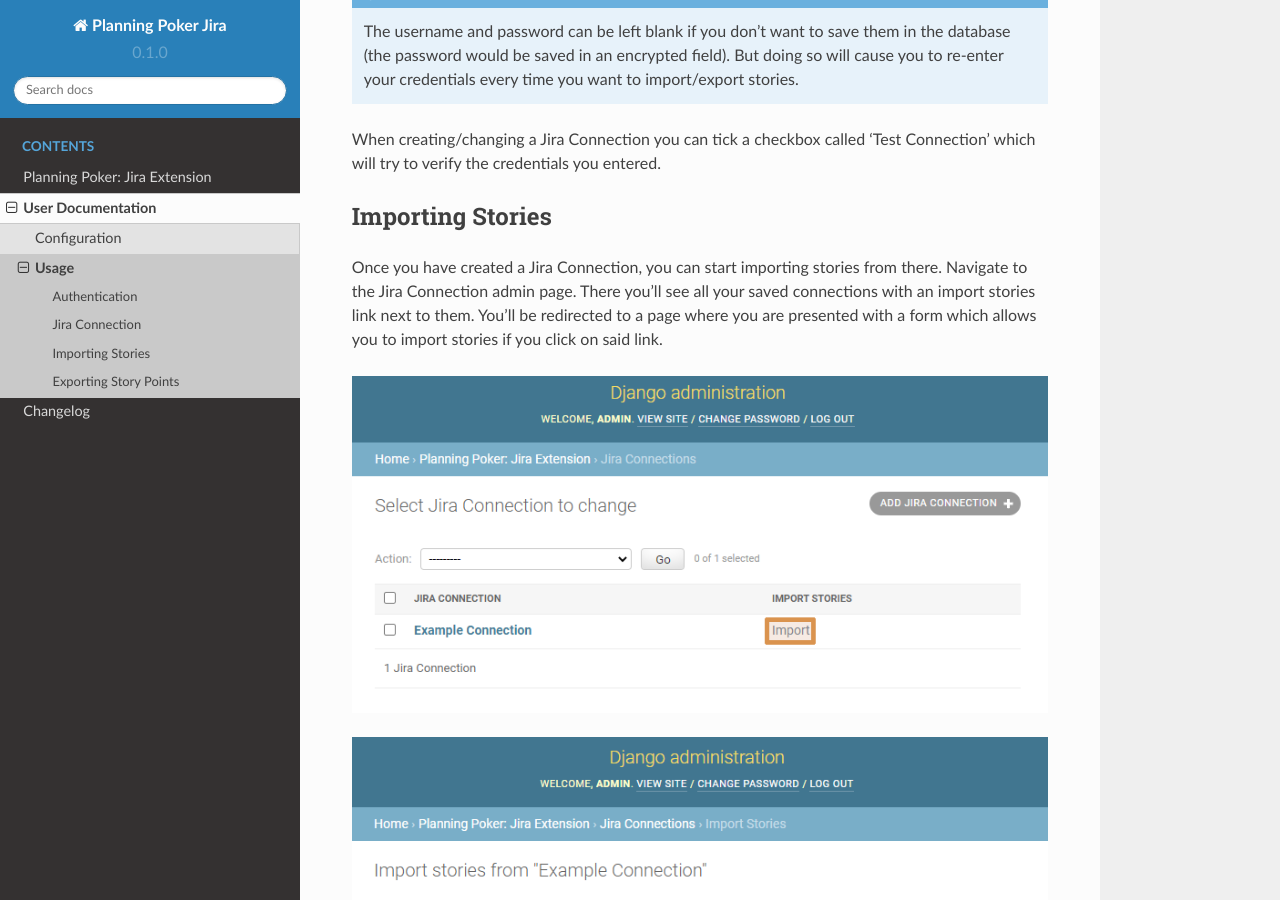
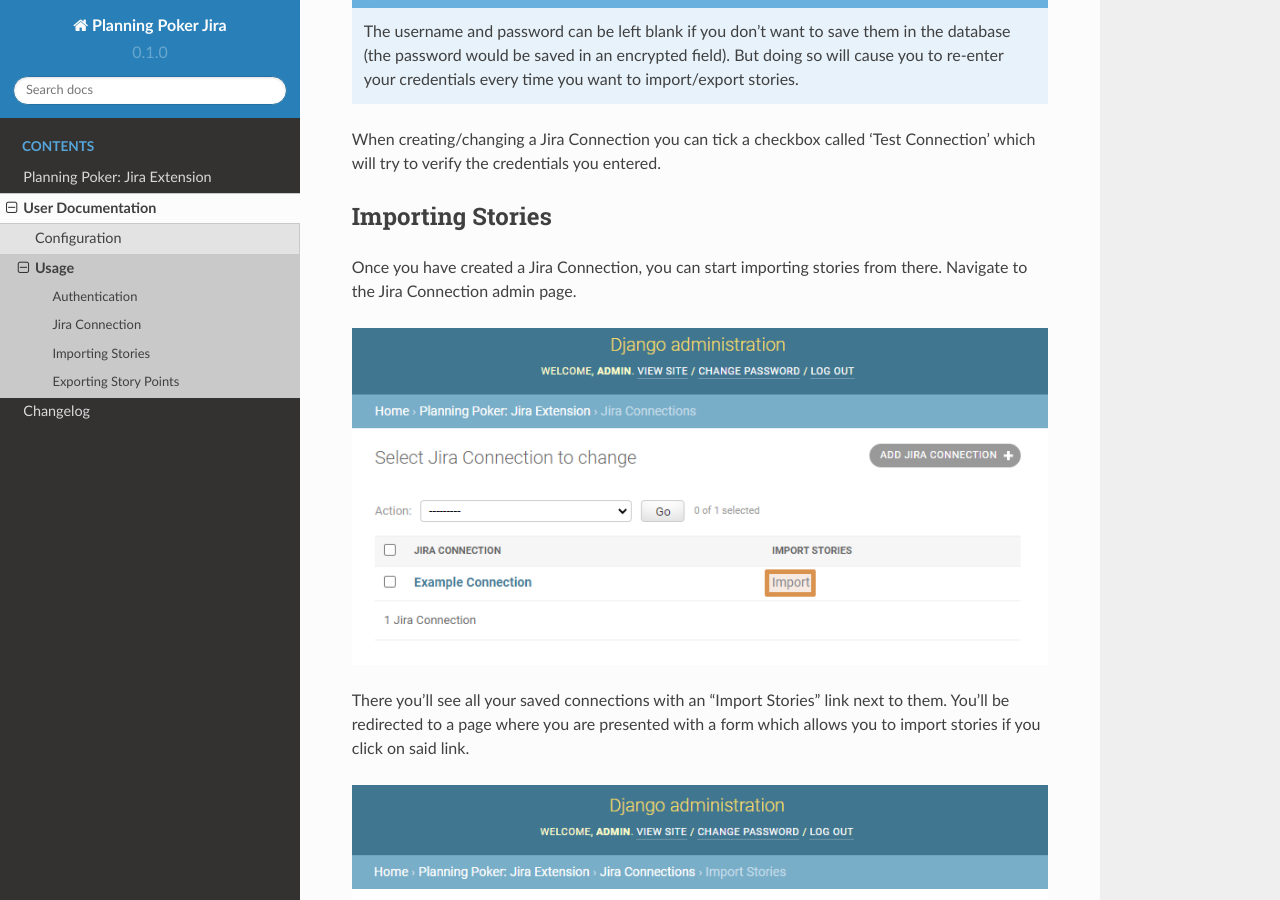
Before and after one commit to rheinwerk-verlag/planning-poker-jira, a Sphinx documentation site: the page built from docs/user_docs/how-to.rst, in a window 1280 px wide and 900 px high, scrolled down 732 px. Built offline with Sphinx 7.4.7 and the Read the Docs theme 2.0.0, drawn with Linux system fonts in a browser that asks for light colours; some of the changed text lies outside the part shown.

Commit message:
FIAE-174: Updated docs.

```diff
--- a/docs/user_docs/how-to.rst
+++ b/docs/user_docs/how-to.rst
@@ -45,11 +45,14 @@
 -----------------
 
 Once you have created a Jira Connection, you can start importing stories from there. Navigate to the Jira Connection
-admin page. There you'll see all your saved connections with an import stories link next to them. You'll be redirected
-to a page where you are presented with a form which allows you to import stories if you click on said link.
+admin page.
 
 .. figure:: /static/import_stories_link.png
    :alt: The import link is located on the right side of the Jira Connection admin page.
+
+There you'll see all your saved connections with an "Import Stories" link next to them. You'll be redirected
+to a page where you are presented with a form which allows you to import stories if you click on said link.
+
 
 .. figure:: /static/import_stories_form.png
    :alt: The form for importing stories.
@@ -84,11 +87,13 @@
 ----------------------
 
 Exporting story points is as simple as importing stories. Go to the Story admin page and select all the stories from
-which you want to export the story points. Then choose the "Export Story Points to Jira" action and click the "Go"
-button. You'll then be prompted with a form which allows you to export the story points.
+which you want to export the story points.
 
 .. figure:: /static/export_story_points_action.png
    :alt: The export story points action is located in the actions dropdown of the story admin page.
+
+Then choose the "Export Story Points to Jira" action and click the "Go"
+button. You'll then be prompted with a form which allows you to export the story points.
 
 .. figure:: /static/export_story_points_form.png
    :alt: The form for exporting story points.
```
